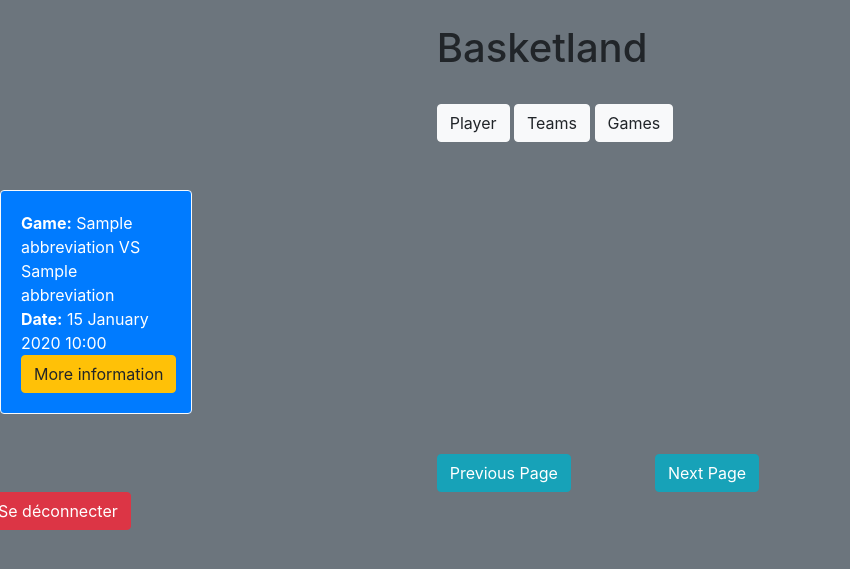
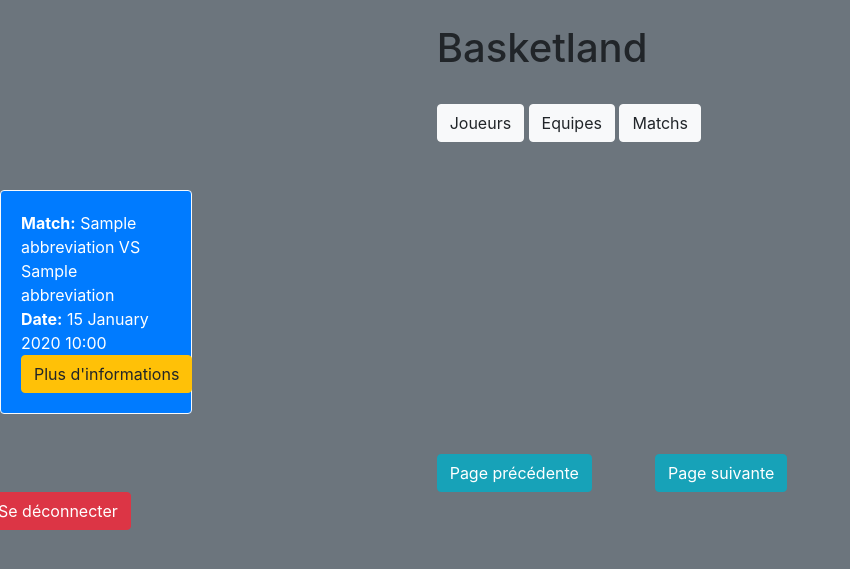
Before and after one commit to Braante/django_webapp, a Django app: page /games/ in a window 1280 px wide. Shown: the top 569 px of the page, without its empty margins (0-850 px from the left). Run offline with Django 4.2, Linux system fonts and the light colour scheme; a user stored in the database is signed in; tables that the repository leaves empty hold one stand-in row (values such as "Sample post"); a database or web service that is not in the repository returns one stand-in record (values such as "Sample title"); data that the repository does not hold is empty; some libraries are stand-ins or nearby versions.

Commit message:
[UPDATE] en to fr

```diff
--- a/webapp/templates/base.html
+++ b/webapp/templates/base.html
@@ -5,7 +5,7 @@
     <!-- Bootstrap CSS -->
     <link rel="stylesheet" href="https://cdn.jsdelivr.net/npm/bootstrap@4.0.0/dist/css/bootstrap.min.css" integrity="sha384-Gn5384xqQ1aoWXA+058RXPxPg6fy4IWvTNh0E263XmFcJlSAwiGgFAW/dAiS6JXm" crossorigin="anonymous">
 
-    <title>{% block title %}Home{% endblock %}</title>
+    <title>{% block title %}Accueil{% endblock %}</title>
   </head>
   <body class="bg-secondary">
     <br>
--- a/webapp/templates/games.html
+++ b/webapp/templates/games.html
@@ -4,7 +4,7 @@
 <html>
 <head>
     <meta charset="utf-8">
-    <title>{% block title %}Games{% endblock %}</title>
+    <title>{% block title %}Matchs{% endblock %}</title>
     {% bootstrap_css %}
     {% bootstrap_javascript %}
 </head>
@@ -32,13 +32,13 @@
 
       <div class="col-sm-4">
         <button type="button" class="btn btn-light" onclick="location.href='{% url 'players' %}'">
-          Player
+          Joueurs
         </button>
         <button type="button" class="btn btn-light" onclick="location.href='{% url 'teams' %}'">
-          Teams
+          Equipes
         </button>
         <button type="button" class="btn btn-light" onclick="location.href='{% url 'games' %}'">
-          Games
+          Matchs
         </button>
       </div>
 
@@ -53,10 +53,10 @@
           <div class="col-sm-2">
             <div class="card text-white bg-primary border-light mb-3" style="width: 12rem;">
               <div class="card-body">
-                <strong>Game:</strong> {{ game.home_team.abbreviation }} VS {{ game.visitor_team.abbreviation }} <br>
+                <strong>Match:</strong> {{ game.home_team.abbreviation }} VS {{ game.visitor_team.abbreviation }} <br>
                 <strong>Date:</strong> {{ game.date }} <br>
                 <button type="button" class="btn btn-warning" onclick="location.href='{% url 'moreAboutGames' game.id %}'">
-                  More information
+                  Plus d'informations
                 </button>
               </div>
             </div>
@@ -71,12 +71,12 @@
         <div class="col-sm-2"></div>
         <div class="col-sm-2">
           <button type="button" class="btn btn-info" onclick="location.href='?page={{ gamesData.meta.current_page|add:-1 }}'">
-            Previous Page
+            Page précédente
           </button>
         </div>
         <div class="col-sm-2">
           <button type="button" class="btn btn-info" onclick="location.href='?page={{ gamesData.meta.current_page|add:1 }}'">
-            Next Page
+            Page suivante
           </button>
         </div>
       {% endif %}
```
Also changed, not shown: webapp/templates/home.html (+7 -7 lines), webapp/templates/moreAboutGames.html (+7 -7 lines), webapp/templates/moreAboutPlayers.html (+5 -5 lines), webapp/templates/moreAboutTeams.html (+5 -5 lines), webapp/templates/teams.html (+5 -5 lines).
